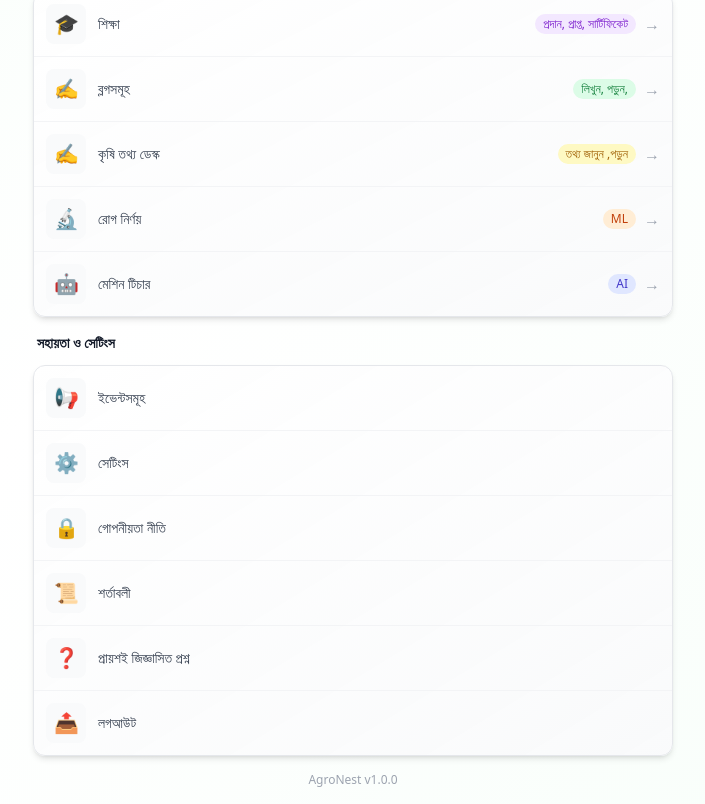
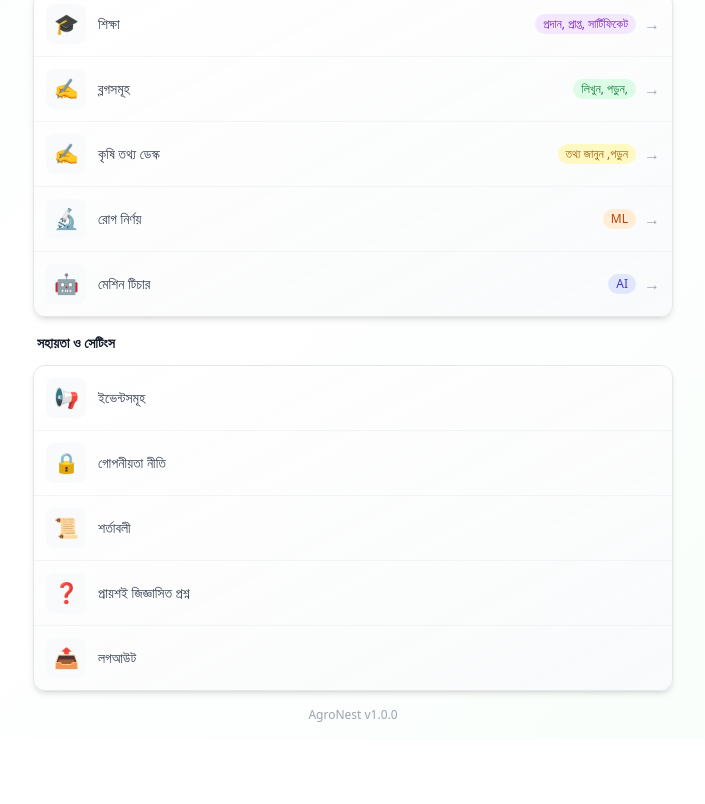
Before and after one commit to ashuvo25/AgroNest_frontend, a React (Vite) app: page /profile in a window 1280 px wide. Shown: the part 767-1571 px from the top of the page, without its empty margins (287-992 px from the left). After the commit the page ends 1506 px from the top, so only its background shows below. Built offline with nearby package versions, Linux system fonts and the light colour scheme; the HTML template or start-up script is replaced by a standard one.

Commit message:
updated profile remove settings

```diff
--- a/src/components/ProfilePage.tsx
+++ b/src/components/ProfilePage.tsx
@@ -231,7 +231,7 @@ const MenuSection: React.FC<{
           {[
             { icon: '📢', label: 'ইভেন্টসমূহ', color: 'bg-purple-100 text-purple-700', onClick: () => navigate('/event') },
             // { icon: '🛟', label: 'সহায়তা কেন্দ্র', onClick: () => {} },
-            { icon: '⚙️', label: 'সেটিংস', onClick: onSettingsClick },
+            // { icon: '⚙️', label: 'সেটিংস', onClick: onSettingsClick },
             { icon: '🔒', label: 'গোপনীয়তা নীতি', onClick: () => handleMenuClick('privacy') },
             { icon: '📜', label: 'শর্তাবলী', onClick: () => handleMenuClick('terms') },
             { icon: '❓', label: 'প্রায়শই জিজ্ঞাসিত প্রশ্ন', onClick: () => handleMenuClick('faq') },
```
